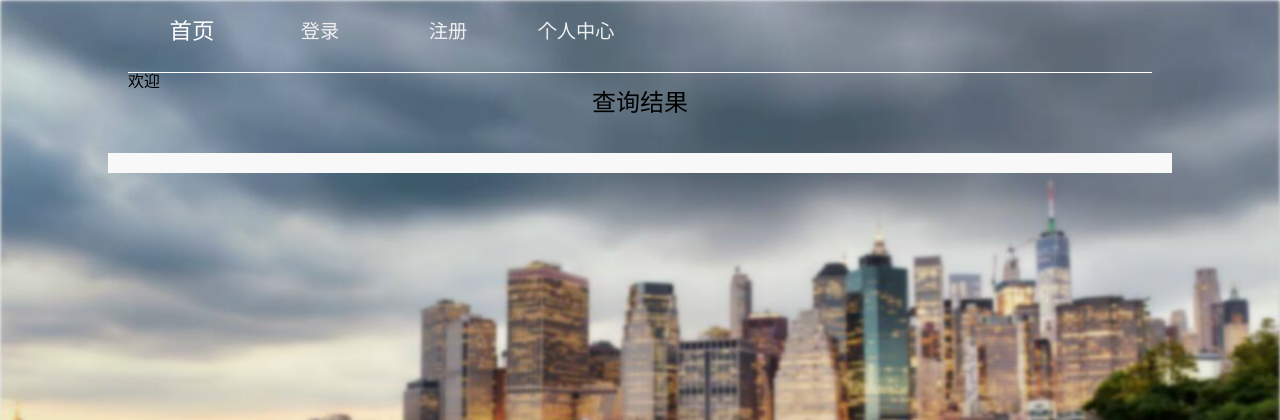
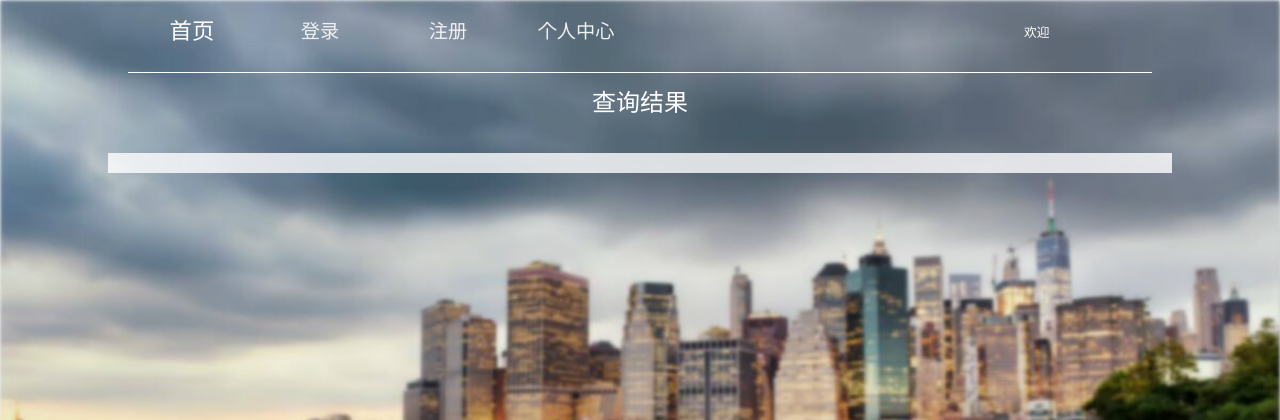
Before and after one commit to tglee18/flask_stoke, a Flask app: page /detail in a window 1280 px wide. Shown: the top 420 px of the page. Run offline with Flask 2, Linux system fonts and the light colour scheme.

Commit message:
修改了主页

```diff
--- a/static/detail/detail.css
+++ b/static/detail/detail.css
@@ -3,14 +3,28 @@
     height:60px;
     font-size:1.5rem;
     margin:10px auto;
+    color:white;
 }
+#welcome{
+float:right;
+height:4rem;
+width:8rem;
+line-height:4rem;
 
+}
+#welcome span {
+text-align:center;
+font-size:.8rem;
+color:white;
+
+}
 #com_general {
     list-style: none;
     width:80%;
     height:auto;
     margin:10px auto;
-    background-color: #f8f8f8;
+    background-color: rgba(255,255,255,0.8);
+
     padding-top:20px;
 }
 
--- a/static/detail/detail.js
+++ b/static/detail/detail.js
@@ -5,7 +5,7 @@
     list=JSON.parse(data_string);
     console.log(list);
     $.each(list, function (index, array) {
-        li += "<li><span class='span_mark'>"+index+"</span><div id='name'>" + list[index].gsmc + "<p>"+list[index].ywmc+"</p></div><div id='content'><p id='zjl'>法人代表：" +list[index].zjl+ "</p><p id='fxfy'>注册资本："+list[index].fxfy+"</p><p id= 'wsfxrq'>成立日期："+list[index].wsfxrq+"</p><p id='bgdz'>地址："+list[index].bgdz+"</p></div></li>";
+        li += "<li><span class='span_mark' style='display:none'>"+index+"</span><div id='name'>" + list[index].gsmc + "<p>"+list[index].ywmc+"</p></div><div id='content'><p id='zjl'>法人代表：" +list[index].zjl+ "</p><p id='fxfy'>注册资本："+list[index].fxfy+"</p><p id= 'wsfxrq'>成立日期："+list[index].wsfxrq+"</p><p id='bgdz'>地址："+list[index].bgdz+"</p></div></li>";
 
     });
     console.log(li);
--- a/static/fininfo/fininfo.js
+++ b/static/fininfo/fininfo.js
@@ -20,10 +20,10 @@
                     console.log(data);
                     let json_string=JSON.stringify(data);
                      //console.log(json_string);
-                     window.localStorage.setItem('comp_fininfo',json_string);
+                     // window.localStorage.setItem('comp_fininfo',json_string);
                      //data1= window.localStorage.getItem('data');
                      //console.log(data1);
-                    location.href = '/comp_index';
+                    // location.href = '/comp_index';
 
                 }
             });
--- a/templates/detail.html
+++ b/templates/detail.html
@@ -9,67 +9,93 @@
 
     <style>
         body {
-                margin:0;
-                padding:0;
-                background: url("../static/image/background.jpg")
-	            repeat 0px 0px fixed;
-                background-size:100% 100%;
+            margin: 0;
+            padding: 0;
+            background: url("../static/image/background.jpg") repeat 0px 0px fixed;
+            background-size: 100% 100%;
             z-index: -1;
         }
-            #com_general li{
+
+        {
+            background-color: rgba(0, 0, 0, 0.5)
+        ;
+        }
+        #com_general li {
 
         }
+
         .header {
             padding: 0;
-                margin:0 auto;
-                height:4.5rem;
-                width:80%;
+            margin: 0 auto;
+            height: 4.5rem;
+            width: 80%;
 
-                border-bottom:1px solid white;
+            border-bottom: 1px solid white;
 
 
         }
-.header ul,li{
+
+        .header ul, li {
             padding: 0;
-    margin:0;
+            margin: 0;
             list-style: none;
         }
+
         a {
             text-decoration: none;
         }
-.header li{
+
+        .header li {
             position: relative;
-    float:left;
+            float: left;
         }
-.header ul{
-    display:inline-block;
-    font-family:"宋体";
-    font-size:1.2rem;
-    width:32rem;
-    height:4rem;
+
+        .header ul {
+            display: inline-block;
+            font-family: "宋体";
+            font-size: 1.2rem;
+            width: 32rem;
+            height: 4rem;
 
         }
 
-.header li a{
+        .header li a {
             width: 8rem;
             height: 4rem;
             color: #f0f0f0;
             text-align: center;
-    line-height:4rem;
+            line-height: 4rem;
 
         }
 
-.header li a:hover{
-    color:white;
-    font-size:1.4rem;
-    cursor:pointer;
+        .header li a:hover {
+            color: white;
+            font-size: 1.4rem;
+            cursor: pointer;
         }
-.header li .active{
-    color:white;
-    font-size:1.4rem;
+
+        .header li .active {
+            color: white;
+            font-size: 1.4rem;
         }
+
         .header li :last-child {
-    float:right;
+            float: right;
+
+        }
+
+        #welcome {
+            float: right;
+            height: 4rem;
+            width: 8rem;
+            line-height: 4rem;
+
+        }
+
+        #welcome span {
+            text-align: center;
+            font-size: .8rem;
+            color: white;
 
         }
     </style>
@@ -78,12 +104,12 @@
 <div class="header">
     <ul>
 
-            <li><a class="active">首页</a></li>
-            <li><a href="log.html">登录</a></li>
-            <li><a href="register.html">注册</a></li>
+        <li><a class="active" href="/">首页</a></li>
+        <li><a href="/login">登录</a></li>
+        <li><a href="/register">注册</a></li>
         <li><a>个人中心</a></li>
     </ul>
-        <div id="welcome"><span >欢迎</span><i class="iconfont &#xe6c8;"></i></div>
+    <div id="welcome"><span>欢迎</span><i class="iconfont &#xe6c8;"></i></div>
 </div>
 <div class="head">查询结果</div>
 <ul id="com_general">
--- a/views/index.py
+++ b/views/index.py
@@ -12,6 +12,7 @@
 def index():
     return render_template("index1.html")
 
+
 @indexSet.route('/detail')
 #@is_login
 def get_detail():
--- a/views/login.py
+++ b/views/login.py
@@ -11,9 +11,9 @@
 def logins():
     if request.method == 'GET':
         if session.get("username"):
-            return render_template('baseinfo.html')    #这里是跳转到搜索页
+            return render_template('index1.html')    #这里是跳转到搜索页
         else:
-            return render_template('login.html')
+            return render_template('log.html')
     else:
         user_id = request.form.get('id')
         pwd = request.form.get('pwd')
```
Also changed, not shown: static/index1/index1.js (+28 -9 lines), templates/index1.html (+5 -5 lines), views/fininfo.py (+23 -0 lines). Lines whose indentation alone changed are shown as unchanged.
